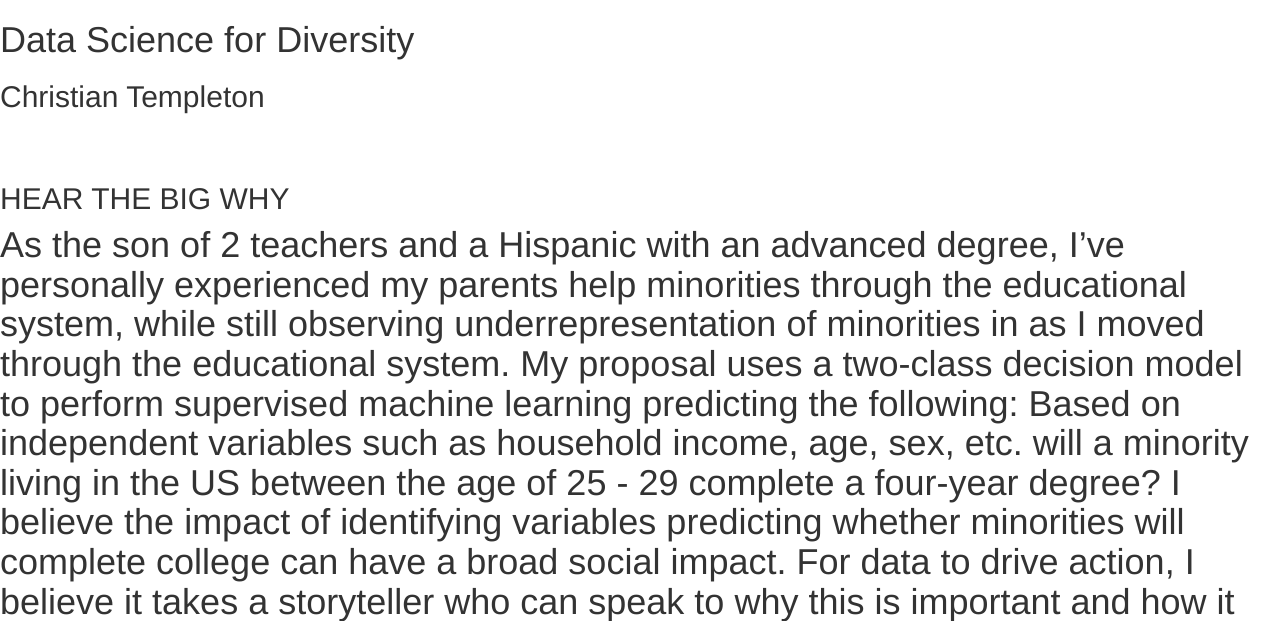
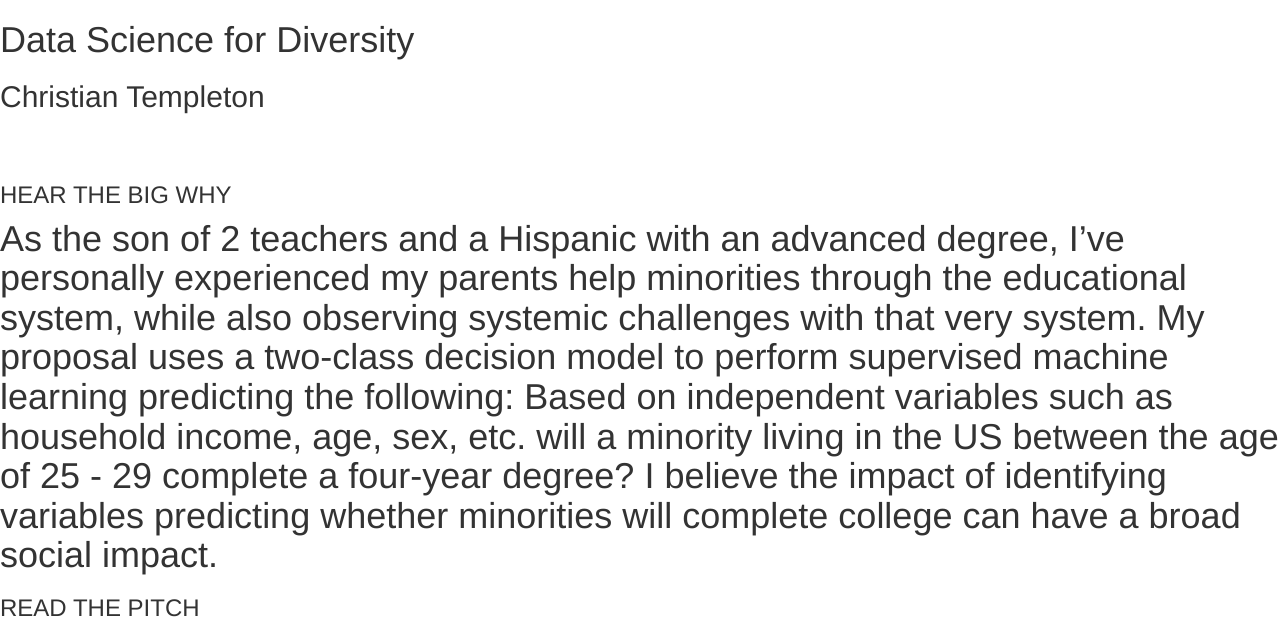
Before and after one commit to christian-templeton/wedding, a Flask app: page /index in a window 1280 px wide. Shown: the top 621 px of the page. Run offline with Flask 2, Linux system fonts and the light colour scheme; some libraries are stand-ins or nearby versions.

Commit message:
Update index.html

```diff
--- a/templates/index.html
+++ b/templates/index.html
@@ -30,22 +30,26 @@
 <!-- END CENTERING DIV -->
 </div>
 
-<h2>HEAR THE BIG WHY</h2>
-	As the son of 2 teachers and a Hispanic with an advanced degree, I’ve personally experienced my parents help minorities through the educational system, while still observing underrepresentation of minorities in as I moved through the educational system.
+<h3>HEAR THE BIG WHY</h3>
+	As the son of 2 teachers and a Hispanic with an advanced degree, I’ve personally experienced my parents help minorities through the educational system, while also observing systemic challenges with that very system.
 	My proposal uses a two-class decision model to perform supervised machine learning predicting the following:
 	Based on independent variables such as household income, age, sex, etc. will a minority living in the US between the age of 25 - 29 complete a four-year degree?
-	I believe the impact of identifying variables predicting whether minorities will complete college can have a broad social impact. For data to drive action, I believe it takes a storyteller who can speak to why this is important and how it can help minorities. I believe I would be well-positioned not only to tell this story.
+	I believe the impact of identifying variables predicting whether minorities will complete college can have a broad social impact.
+<br />
 
 <h3>READ THE PITCH</h3>
 
 	<iframe src="https://docs.google.com/presentation/d/1RdnqbloPVJ6U4t16QSlq1l08r29GdpswnghK7T-44b4/embed?start=true&loop=true&delayms=3000" frameborder="0" width="640" height="389" allowfullscreen="true" mozallowfullscreen="true" webkitallowfullscreen="true"></iframe>
+<br />
 
 <h3>HEAR THE PROPOSAL</h3>
 
-	<iframe width="640" height="389" src="https://www.youtube.com/embed/UeCX6CaeUUA" frameborder="0" allowfullscreen></iframe>
+	<iframe width="1280" height="778" src="https://www.youtube.com/embed/UeCX6CaeUUA" frameborder="0" allowfullscreen></iframe>
+<br />
 
 <h3>READ MY TESTIMONIAL</h3>
-	<iframe src="https://www.thedataincubator.com/foundations.html" width="640" height="389" frameborder="0"></iframe>
+	<iframe src="https://www.thedataincubator.com/foundations.html" width="1280" height="778" frameborder="0"></iframe>
+<br />
 
 <!-- THIS DIV CENTERS OUR LINKS -->
 <div id="bottom">
```
